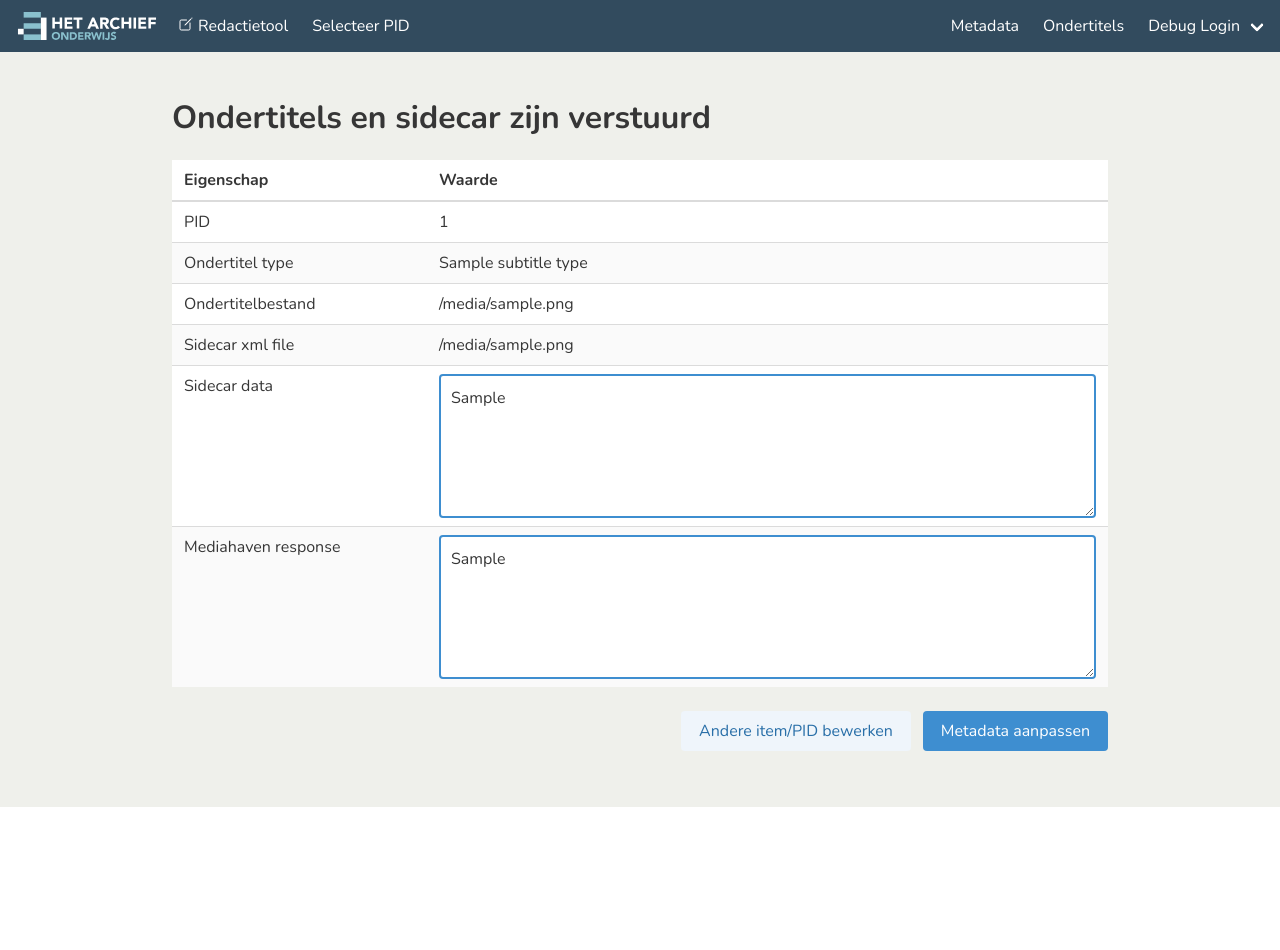
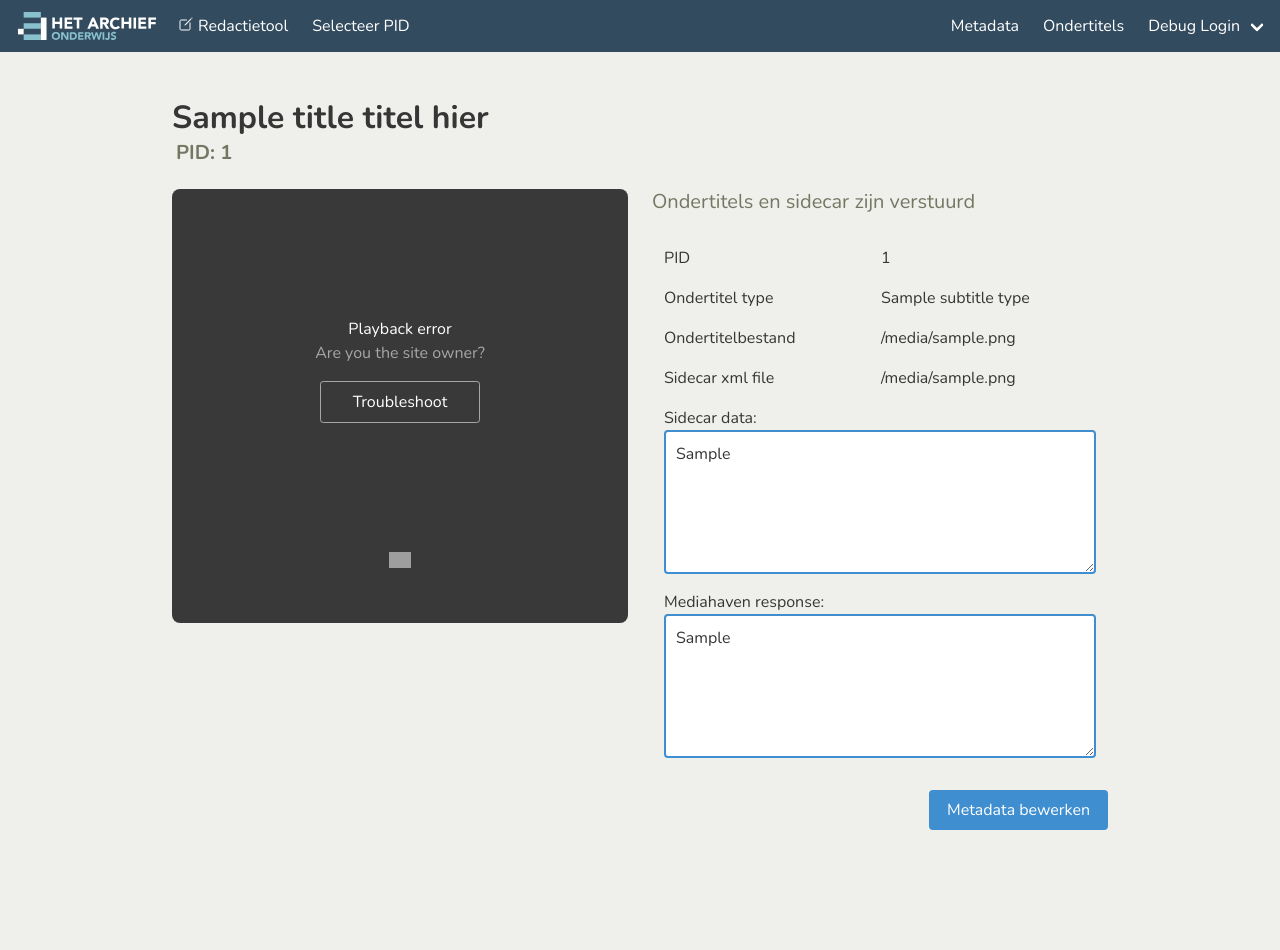
Before and after one commit to w-A-L-L-e/redactietool, a Flask app: template app/templates/subtitles/sent.html in a window 1280 px wide. Before the commit the page ends 807 px from the top, so only its background shows below. Run offline with Flask 2, Linux system fonts and the light colour scheme; the template is opened without the code that fills it: most values are stand-ins (such as "Sample title", 1, 10 or a date in 2020); some libraries are stand-ins or nearby versions; grey boxes are pictures that could not be loaded.

Commit message:
restyling the sent page (work in progress)

```diff
--- a/app/redactietool.py
+++ b/app/redactietool.py
@@ -411,10 +411,12 @@ def cancel_upload():
 @requires_authorization
 @login_required
 def send_to_mam():
+
     tp = {
         'token': request.form.get('token'),
         'pid': request.form.get('pid'),
         'department': request.form.get('department'),
+        'video_url': request.form.get('video_url'),
         'subtitle_type': request.form.get('subtitle_type'),
         'srt_file': request.form.get('subtitle_file'),
         'vtt_file': request.form.get('vtt_file'),
@@ -425,6 +427,19 @@ def send_to_mam():
         'replace_existing': request.form.get('replace_existing'),
         'transfer_method': request.form.get('transfer_method')
     }
+
+    # TODO: refactor out code duplication
+    video_data = json.loads(tp['mam_data'])
+    tp['title'] = video_data.get('title')
+    tp['keyframe'] = video_data.get('previewImagePath')
+    # tp['description'] = video_data.get('description')
+    # tp['created'] = get_property(video_data, 'CreationDate')
+    # tp['archived'] = get_property(video_data, 'created_on')
+    # tp['original_cp'] = get_property(video_data, 'Original_CP')
+    tp['flowplayer_token'] = os.environ.get(
+        'FLOWPLAYER_TOKEN', 'set_in_secrets')
+
+    print("tp=", tp)
 
     if tp['replace_existing'] == 'cancel':
         # abort and remove temporary files
--- a/app/services/ftp_uploader.py
+++ b/app/services/ftp_uploader.py
@@ -13,7 +13,7 @@
 import os
 from viaa.configuration import ConfigParser
 from viaa.observability import logging
-from ftplib import FTP, error_perm
+from ftplib import FTP, error_perm, error_temp
 import socket
 
 logger = logging.get_logger(__name__, config=ConfigParser())
@@ -63,6 +63,10 @@ class FtpUploader:
                 'xml_ftp_response': xml_result
             }
 
+        except error_temp as msg:
+            print(f"FTP error: {msg}", flush=True)
+            return {'ftp_error': str(msg)}
+
         except error_perm as msg:
             print(f"FTP error: {msg}", flush=True)
             return {'ftp_error': str(msg)}
--- a/app/static/style.css
+++ b/app/static/style.css
@@ -488,3 +488,15 @@ h3.subtitle{
   content: 'Titel h1';
 }
 */
+
+table.subtitle-upload-results {
+  background: transparent;
+}
+
+table.subtitle-upload-results td {
+  border: none;
+}
+
+table.subtitle-upload-results tr {
+  border: none;
+}
--- a/app/templates/subtitles/preview.html
+++ b/app/templates/subtitles/preview.html
@@ -30,8 +30,8 @@ Ondertitels valideren
           tracks:[
             {
               src: "/subtitles/{{vtt_file}}",
-              label: "English",
-              id: "English-en",
+              label: "Nederlands",
+              id: "Nederlands-nl",
               default: true,
               crossorigin: "anonymous"
             }
--- a/app/templates/subtitles/sent.html
+++ b/app/templates/subtitles/sent.html
@@ -9,18 +9,47 @@ Redactietool - Ondertitelbestand
 
 {% block content %}
 
+
+<div class="columns">
+  <div class="column">
+    <h1 class="title">{{title}} titel hier</h1>
+    <h2 class="subtitle pu mb-0 ml-1"><b>PID: {{pid}}</b></h2>
+  </div>
+</div>
+
+
+<div class="columns">
+  <div class="column is-half">
+    <div id="player_container"></div>
+    <script>
+      flowplayer('#player_container', {
+        token: '{{flowplayer_token}}',
+        src: '{{video_url}}',
+        poster: '{{keyframe}}?nocache='+Date.now(),
+        subtitles:{
+          tracks:[
+            {
+              src: "/subtitles/{{vtt_file}}",
+              label: "Nederlands",
+              id: "Nederlands-nl",
+              default: true,
+              crossorigin: "anonymous"
+            }
+          ]
+        }
+      })
+    </script>
+  </div>
+
+  <div class="column is-half">
+
     {% if upload_cancelled %}
-    <h2 class="title">Bestaande ondertitels werden behouden</h2>
+      <h2 class="subtitle">Bestaande ondertitels werden behouden</h2>
     {% else %}
-    <h2 class="title">Ondertitels en sidecar zijn verstuurd</h2>
+      <h2 class="subtitle">Ondertitels en sidecar zijn verstuurd</h2>
     {% endif%}
 
-  <table class="table is-fullwidth is-hoverable is-striped">
-    <thead>
-      <th>Eigenschap</th>
-      <th>Waarde</th>
-    </thead>
-
+    <table class="table is-fullwidth subtitle-upload-results">
       <tr><td>PID</td><td>{{pid}}</td></tr>
       <tr><td>Ondertitel type</td><td>{{subtitle_type}}</td></tr>
       <tr><td>Ondertitelbestand</td><td>{{srt_file}}</td></tr>
@@ -28,8 +57,8 @@ Redactietool - Ondertitelbestand
       {% if not upload_cancelled %}
         <tr><td>Sidecar xml file</td><td>{{xml_file}}</td></tr>
         <tr>
-        <td>Sidecar data</td>
-        <td>
+          <td colspan="2">
+            Sidecar data: <br/>
             <textarea
               class="textarea is-info"
               placeholder="Sidecar data..."
@@ -38,8 +67,8 @@ Redactietool - Ondertitelbestand
           </td>
         </tr>
         <tr>
-        <td>Mediahaven response</td>
-        <td>
+          <td colspan="2">
+            Mediahaven response: <br/>
             <textarea
               class="textarea is-info"
               placeholder="Mediahaven response..."
@@ -53,32 +82,19 @@ Redactietool - Ondertitelbestand
 
     <div class="field is-grouped is-pulled-right">
       <div class="control">
-      <a id="change_pid" class="button is-link is-light"
-        href="/search_media?token={{token}}">
-        Andere item/PID bewerken
-      </a>
-    </div>
-    <div class="control">
         <a
           id="change_metadata"
           type="submit"
           class="button is-link"
           href="/edit_metadata?token={{token}}&pid={{pid}}&department={{department}}"
         >
-        Metadata aanpassen
+          Metadata bewerken
         </a>
       </div>
     </div>
 
+  </div>
+</div>
 <br/><br/>
 
-  <!-- logout type of button we need to move into the menu
-    under an item where we see username soon...
-
-      <a class="grey-button"
-          id="logout_btn"
-          onclick="logoutClicked(this);"
-          href="/"> Uitloggen </a>
-  -->
-
 {% endblock %}
```
Lines whose indentation alone changed are shown as unchanged.
